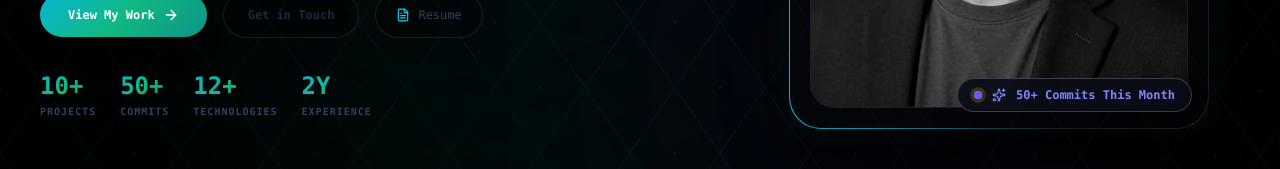
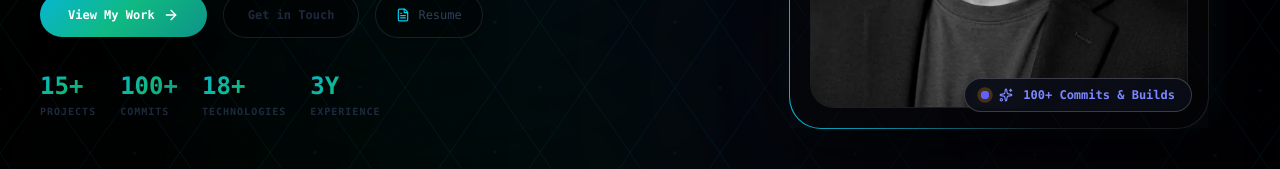
Before and after one commit to sasiruliyanage2004/portfolio-, a React (Vite) app: page / in a window 1280 px wide. Shown: the part 561-730 px from the top of the page. Built offline with nearby package versions, Linux system fonts and the light colour scheme; no server answers.

Commit message:
feat: update hero stats to 15+ projects, 100+ commits, 18+ technologies, 3Y experience

```diff
--- a/src/components/cyber/HeroCyber.jsx
+++ b/src/components/cyber/HeroCyber.jsx
@@ -23,10 +23,10 @@ function useCountUp(target, inView, duration = 1600) {
 function StatsRow() {
   const ref = useRef(null);
   const inView = useInView(ref, { once: true, margin: "-60px" });
-  const projects = useCountUp(10, inView);
-  const commits = useCountUp(50, inView);
-  const techs = useCountUp(12, inView);
-  const years = useCountUp(2, inView);
+  const projects = useCountUp(15, inView);
+  const commits = useCountUp(100, inView);
+  const techs = useCountUp(18, inView);
+  const years = useCountUp(3, inView);
 
   const stats = [
     { value: projects, suffix: "+", label: "Projects" },
@@ -42,7 +42,7 @@ function StatsRow() {
           <span className="font-mono text-2xl font-extrabold" style={{ background: "linear-gradient(135deg, var(--grad-start), var(--grad-mid), var(--grad-end))", WebkitBackgroundClip: "text", WebkitTextFillColor: "transparent" }}>
             {s.value}{s.suffix}
           </span>
-          <span className="font-mono text-[10px] uppercase tracking-widest text-slate-700 dark:text-slate-300 font-semibold mt-0.5">{s.label}</span>
+          <span className="font-mono text-[10px] uppercase tracking-widest text-slate-800 dark:text-slate-200 font-bold mt-0.5">{s.label}</span>
         </div>
       ))}
     </div>
@@ -123,7 +123,7 @@ function TiltCard({ children, className = "" }) {
 const LIVE_STATUSES = [
   { text: "Available for Hire", icon: CheckCircle2, color: "text-emerald-400 dark:text-emerald-400 light-theme:text-emerald-600", dot: "bg-emerald-500" },
   { text: "Coding: React 19 + Node", icon: Activity, color: "text-cyan-400 dark:text-cyan-400 light-theme:text-cyan-600", dot: "bg-cyan-500" },
-  { text: "50+ Commits This Month", icon: Sparkles, color: "text-indigo-400 dark:text-indigo-400 light-theme:text-indigo-600", dot: "bg-indigo-500" },
+  { text: "100+ Commits & Builds", icon: Sparkles, color: "text-indigo-400 dark:text-indigo-400 light-theme:text-indigo-600", dot: "bg-indigo-500" },
 ];
 
 function UnifiedStatusBadge() {
--- a/src/components/cyber/ProjectsCyber.jsx
+++ b/src/components/cyber/ProjectsCyber.jsx
@@ -678,7 +678,7 @@ export default function ProjectsCyber() {
   const [cat, setCat] = useState("All");
   const [activeId, setActiveId] = useState(PROJECTS[0].id);
   const [selectedProject, setSelectedProject] = useState(null);
-  const [githubStats, setGithubStats] = useState({ repos: 11, updated: "Active" });
+  const [githubStats, setGithubStats] = useState({ repos: 15, updated: "Active" });
   const sectionRef = useRef(null);
 
   useEffect(() => {
```
